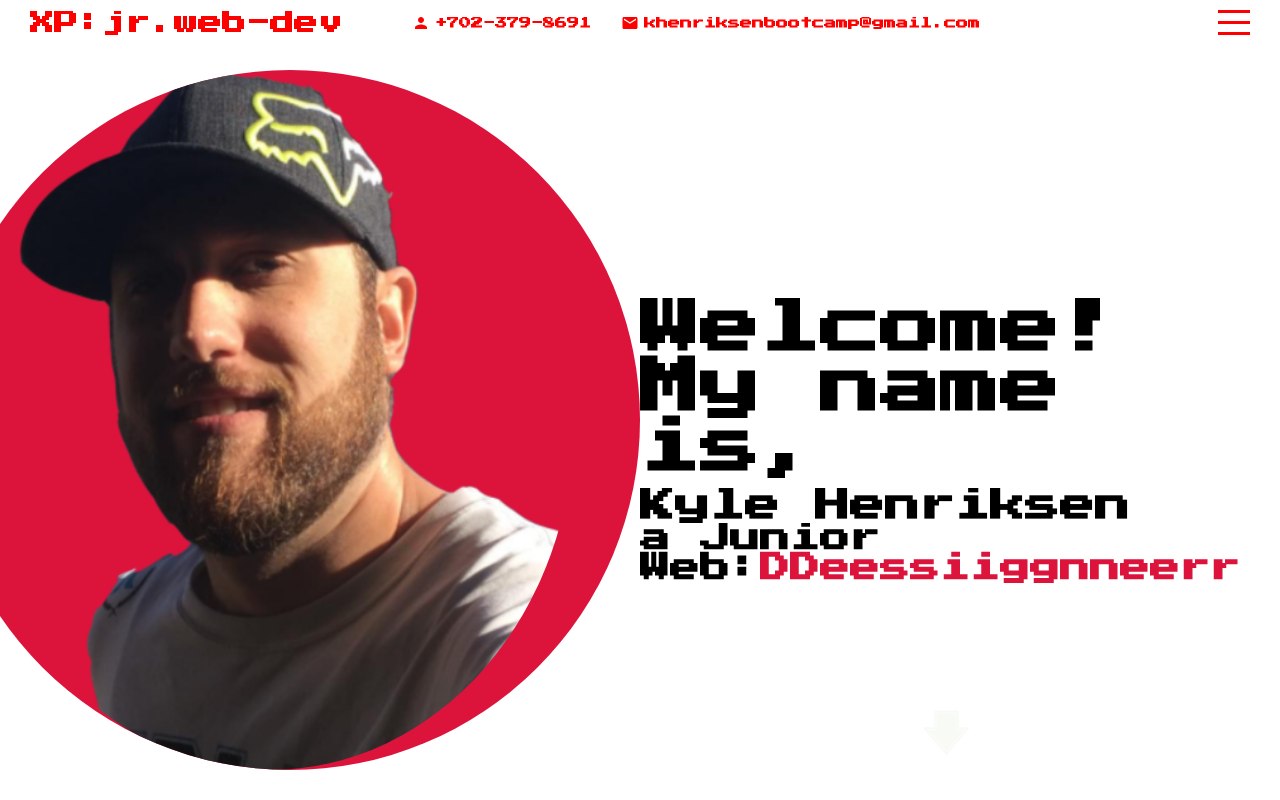
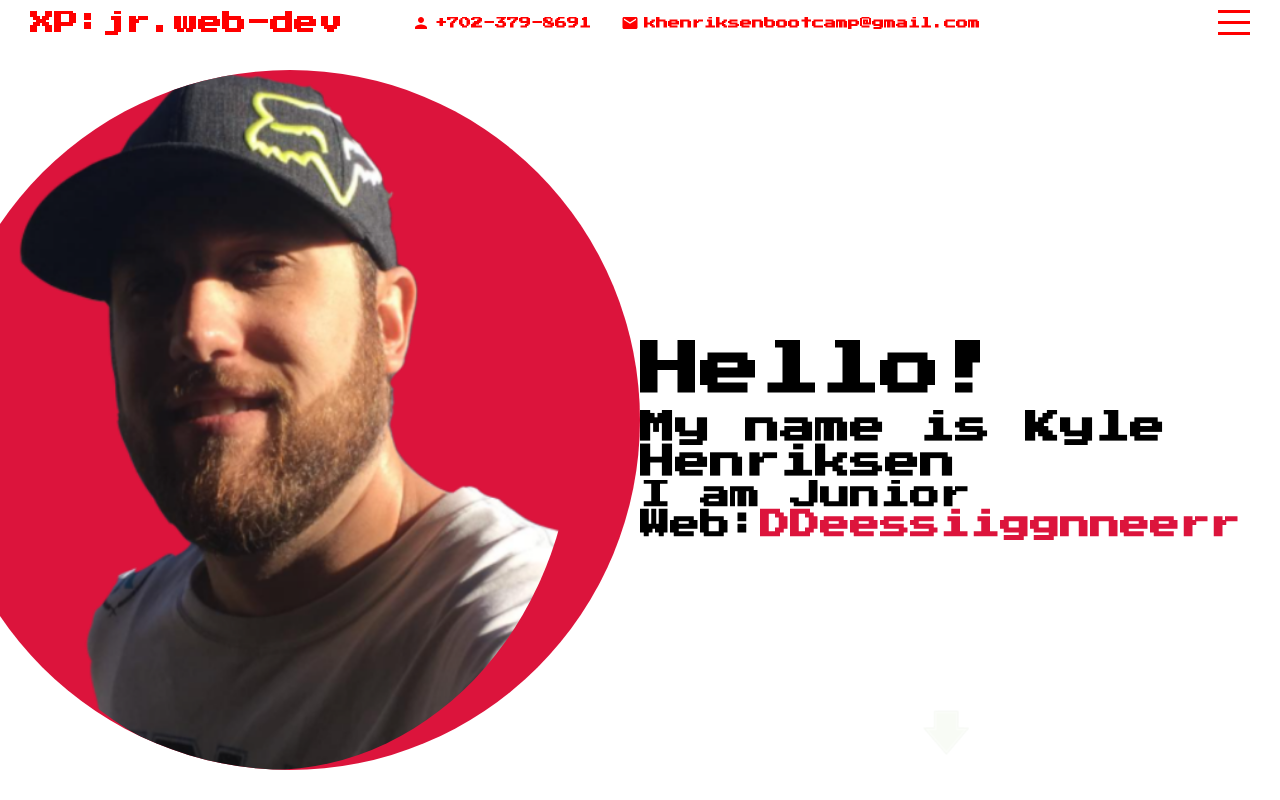
Before and after one commit to starbjornx/KyleHenriksen, a React (Create React App) app: page / in a window 1280 px wide. Built offline with nearby package versions, Linux system fonts and the light colour scheme; grey boxes are pictures that could not be loaded.

Commit message:
updated intro

```diff
--- a/src/components/intro/Intro.jsx
+++ b/src/components/intro/Intro.jsx
@@ -21,10 +21,10 @@ export default function Intro() {
       </div>
       <div className="right">
         <div className="wrapper">
-          <h1>Welcome! My name is,</h1>
-          <h2>Kyle Henriksen</h2>
+          <h1>Hello!</h1>
+          <h2>My name is Kyle Henriksen</h2>
           <h3>
-            a Junior Web:<span ref={textRef}></span>
+            I am Junior Web:<span ref={textRef}></span>
           </h3>
         </div>
         <a href="#portfolio">
```
